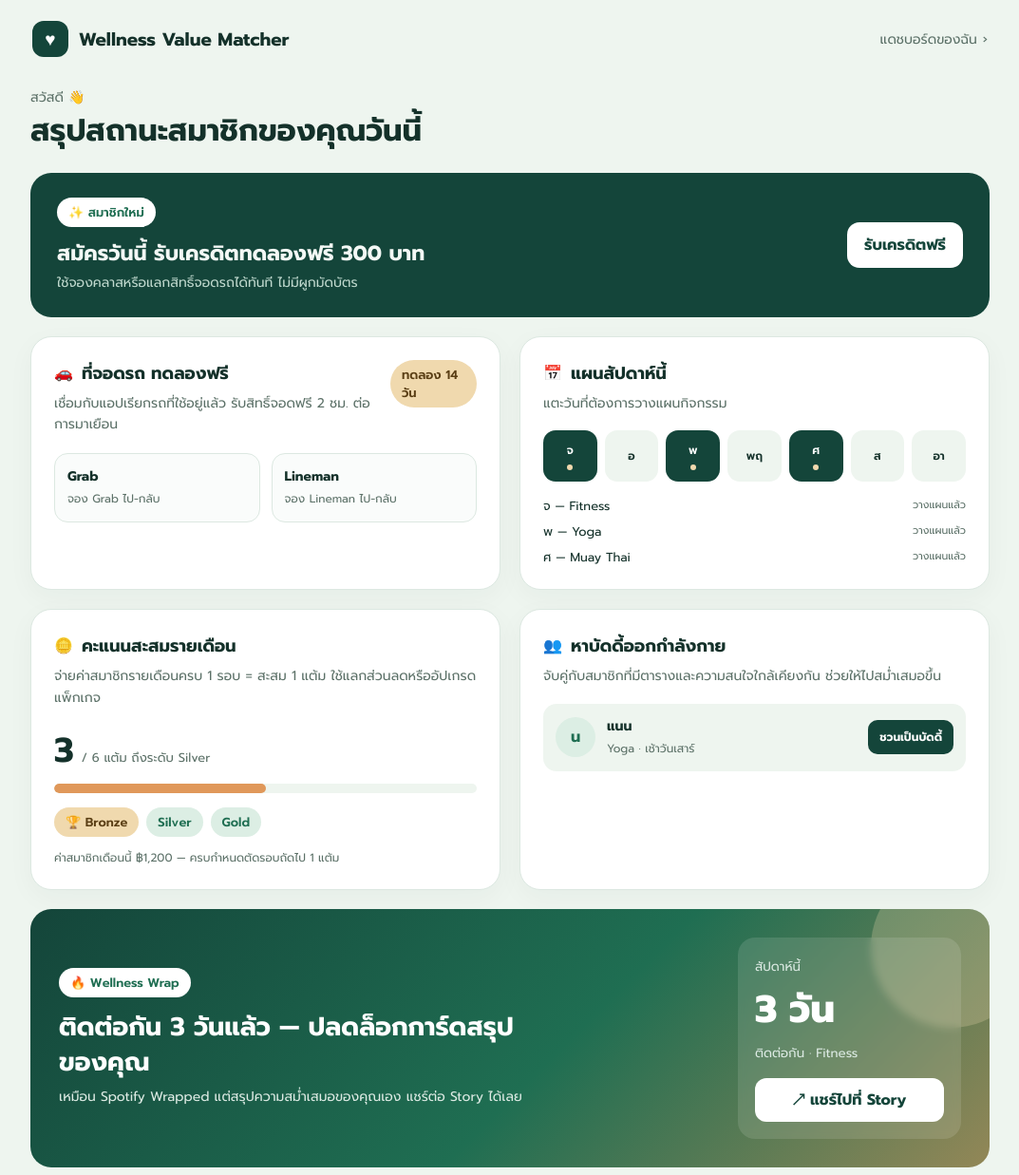
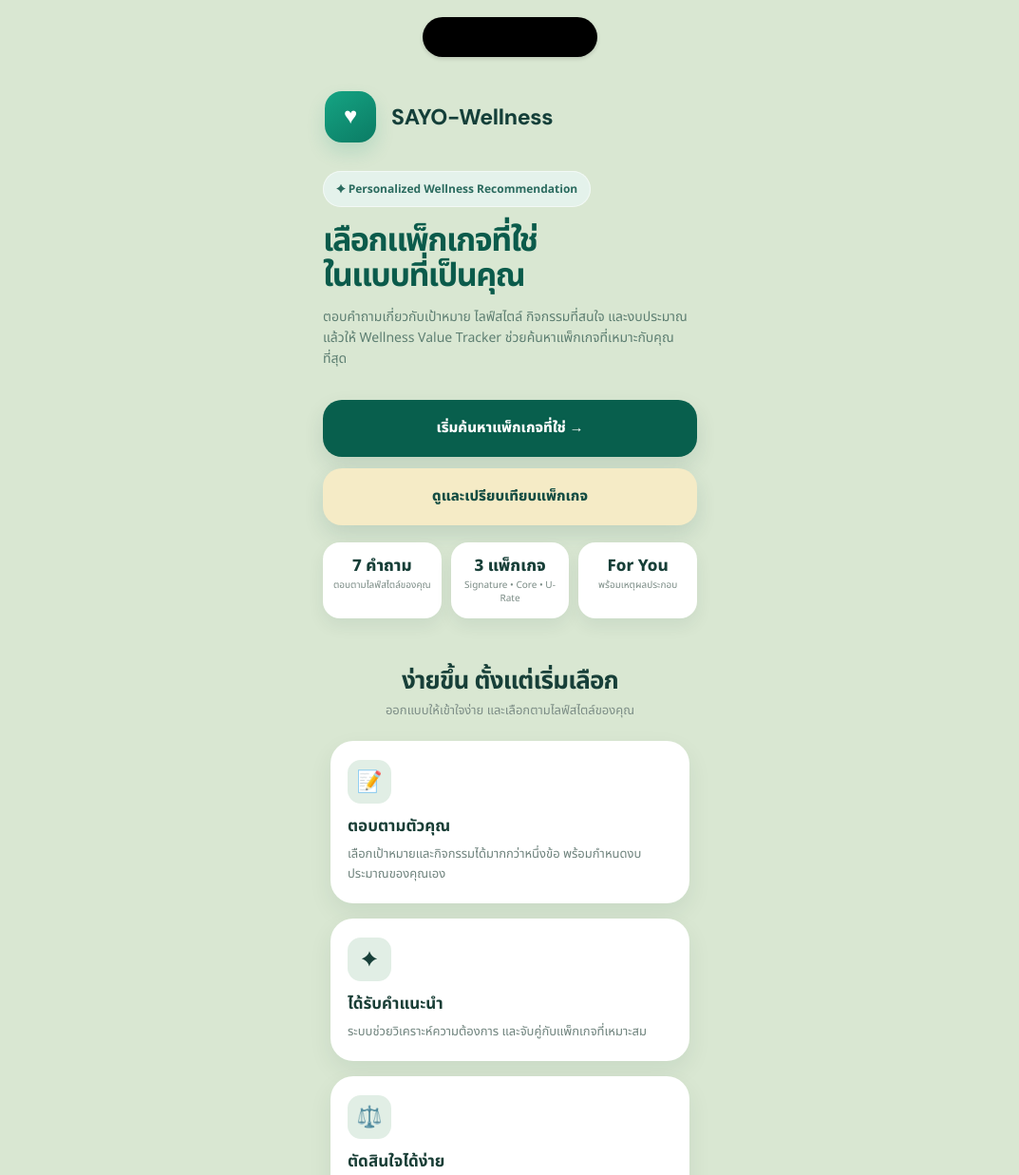
Before and after one commit to ktykitty/DX332-project, a plain HTML site: page index.html in a window 1280 px wide. Shown: the top 1237 px of the page at 95% size, without its empty margins (103-1176 px from the left). Drawn offline with Linux system fonts and the light colour scheme.

Commit message:
Update index.html

```diff
--- a/index.html
+++ b/index.html
@@ -3,249 +3,440 @@
 <head>
   <meta charset="UTF-8" />
   <meta name="viewport" content="width=device-width, initial-scale=1.0" />
-  <title>Wellness Value Matcher</title>
+  <title>SAYO Wellness Landing</title>
+
   <link rel="preconnect" href="https://fonts.googleapis.com">
   <link rel="preconnect" href="https://fonts.gstatic.com" crossorigin>
-  <link href="https://fonts.googleapis.com/css2?family=Prompt:wght@400;500;600;700;800&display=swap" rel="stylesheet">
+  <link href="https://fonts.googleapis.com/css2?family=DM+Sans:wght@400;500;600;700;800&family=Noto+Sans+Thai:wght@400;500;600;700;800&display=swap" rel="stylesheet">
+
   <style>
     :root{
-      --bg:#EEF5EF;
-      --surface:#FFFFFF;
-      --ink:#14312A;
-      --primary:#14453A;
-      --primary2:#1F6E52;
-      --mint:#DCEEE4;
-      --sand:#F0D9AE;
-      --clay:#E0985A;
-      --muted:#5C7168;
-      --line:#DCE8E1;
+      --bg:#d9e7d2;
+      --green:#0c8f72;
+      --green-dark:#085f4d;
+      --text:#173f38;
+      --muted:#75847f;
+      --cream:#f5ebc6;
+      --white:#ffffff;
+      --mint:#e1eee5;
     }
-    *{box-sizing:border-box}
-    body{margin:0;font-family:"Prompt",sans-serif;background:var(--bg);color:var(--ink)}
-    button{font:inherit;cursor:pointer}
-    .container{max-width:1050px;margin:auto;padding:0 20px 64px}
-    .nav{display:flex;align-items:center;justify-content:space-between;padding:22px 2px}
-    .brand{display:flex;align-items:center;gap:11px;font-weight:700;font-size:19px}
-    .logo{width:38px;height:38px;border-radius:12px;background:var(--primary);display:grid;place-items:center;color:white;font-size:19px}
-    .nav-right{display:flex;align-items:center;gap:6px;color:var(--muted);font-size:14px}
-    .hero{margin:8px 0 24px}
-    .hero small{color:var(--muted);font-size:14px}
-    .hero h1{margin:4px 0 0;font-size:32px;line-height:1.25}
-    .stack{display:flex;flex-direction:column;gap:20px}
-    .grid{display:grid;grid-template-columns:1fr 1fr;gap:20px}
-    .card{background:var(--surface);border:1px solid var(--line);border-radius:22px;padding:24px;box-shadow:0 8px 28px rgba(20,49,42,.04)}
-    .section-title{display:flex;align-items:center;gap:9px;color:var(--primary2)}
-    .section-title h2{margin:0;color:var(--ink);font-size:18px}
-    .sub{color:var(--muted);font-size:14px;line-height:1.6;margin:7px 0 0}
-    .pill{display:inline-flex;align-items:center;gap:6px;padding:6px 12px;border-radius:999px;background:var(--mint);color:var(--primary2);font-weight:600;font-size:13px}
-    .pill.sand{background:var(--sand);color:#5A3E14}
-    .pill.light{background:#fff;color:var(--primary2)}
-    .banner{background:var(--primary);color:#F3F8F5;border-radius:22px;padding:26px 28px;display:flex;align-items:center;justify-content:space-between;gap:20px}
-    .banner h3{font-size:22px;line-height:1.45;margin:12px 0 4px}
-    .banner p{margin:0;color:#BFD8CD;font-size:14px}
-    .btn{border:0;border-radius:13px;padding:12px 18px;font-weight:700;transition:.2s}
-    .btn:hover{transform:translateY(-1px)}
-    .btn.white{background:#fff;color:var(--primary)}
-    .btn.primary{background:var(--primary);color:#fff}
-    .btn.connected{background:var(--primary2);color:white}
-    .top-row{display:flex;justify-content:space-between;gap:16px;align-items:flex-start}
-    .app-grid{display:grid;grid-template-columns:1fr 1fr;gap:12px;margin-top:18px}
-    .app-btn{border:1px solid var(--line);background:#FAFCFB;border-radius:14px;padding:13px;text-align:left}
-    .app-btn.active{border-color:var(--primary2);background:var(--mint)}
-    .app-btn strong{display:block;font-size:14px;color:var(--ink)}
-    .app-btn span{font-size:12px;color:var(--muted)}
-    .notice{margin-top:15px;padding:10px 12px;border-radius:10px;background:var(--mint);color:var(--primary2);font-size:13px}
-    .days{display:grid;grid-template-columns:repeat(7,1fr);gap:8px;margin-top:17px}
-    .day{border:0;background:var(--bg);border-radius:13px;padding:11px 4px;color:var(--ink);font-weight:600;font-size:12px;min-height:54px}
-    .day.active{background:var(--primary);color:white}
-    .dot{width:6px;height:6px;border-radius:50%;background:var(--sand);display:block;margin:6px auto 0}
-    .plan-list{list-style:none;padding:0;margin:16px 0 0;display:flex;flex-direction:column;gap:8px}
-    .plan-list li{display:flex;justify-content:space-between;gap:10px;font-size:13px}
-    .plan-list small{color:var(--muted)}
-    .points{display:flex;align-items:baseline;gap:8px;margin-top:17px}
-    .points strong{font-size:36px}
-    .points span{font-size:13px;color:var(--muted)}
-    .progress{height:10px;border-radius:999px;background:var(--bg);overflow:hidden;margin-top:8px}
-    .progress > div{height:100%;width:50%;background:var(--clay);border-radius:999px}
-    .tiers{display:flex;gap:8px;flex-wrap:wrap;margin-top:15px}
-    .footnote{color:var(--muted);font-size:12px;margin:13px 0 0}
-    .buddy{margin-top:17px;background:var(--bg);border-radius:14px;padding:13px;display:flex;align-items:center;justify-content:space-between;gap:12px}
-    .buddy-info{display:flex;align-items:center;gap:12px}
-    .avatar{width:42px;height:42px;border-radius:50%;background:var(--mint);color:var(--primary2);display:grid;place-items:center;font-weight:700}
-    .buddy-info strong{display:block;font-size:14px}
-    .buddy-info span{font-size:12px;color:var(--muted)}
-    .tiny-btn{border:0;border-radius:10px;padding:9px 12px;background:var(--primary);color:white;font-size:12px;font-weight:700}
-    .wrap{position:relative;overflow:hidden;border-radius:22px;padding:30px;background:linear-gradient(135deg,var(--primary) 0%,var(--primary2) 55%,var(--clay) 130%);color:white}
-    .blob{position:absolute;right:-45px;top:-45px;width:170px;height:170px;border-radius:50%;background:rgba(240,217,174,.25)}
-    .wrap-inner{position:relative;display:flex;align-items:center;justify-content:space-between;gap:24px}
-    .wrap-copy{max-width:500px}
-    .wrap-copy h3{font-size:27px;line-height:1.35;margin:13px 0 8px}
-    .wrap-copy p{color:#DCEAE3;font-size:14px;line-height:1.6;margin:0}
-    .story{width:235px;flex:0 0 auto;border-radius:18px;padding:18px;background:rgba(255,255,255,.12);backdrop-filter:blur(4px)}
-    .story small{color:#DCEAE3}
-    .story .big{font-size:40px;font-weight:800;margin:3px 0}
-    .share-btn{width:100%;margin-top:15px;border:0;border-radius:12px;padding:11px;background:white;color:var(--primary);font-weight:700}
-    .shared{margin-top:15px;color:var(--sand);font-size:13px;font-weight:600}
-    @media(max-width:760px){
-      .grid{grid-template-columns:1fr}
-      .banner,.wrap-inner{flex-direction:column;align-items:stretch}
-      .story{width:100%}
-      .hero h1{font-size:27px}
-      .nav-right{display:none}
+
+    *{
+      box-sizing:border-box;
+    }
+
+    html,body{
+      margin:0;
+      padding:0;
+      min-height:100%;
+      font-family:"Noto Sans Thai","DM Sans",sans-serif;
+      background:var(--bg);
+      color:var(--text);
+    }
+
+    body{
+      display:flex;
+      justify-content:center;
+    }
+
+    .landing-shell{
+      width:min(100%,430px);
+      min-height:100vh;
+      background:var(--bg);
+      display:flex;
+      flex-direction:column;
+      overflow:hidden;
+    }
+
+    /* =========================
+       TOP INTERFACE
+    ========================= */
+
+    .landing-topbar{
+      position:relative;
+      padding:96px 20px 14px;
+      display:flex;
+      align-items:center;
+      gap:16px;
+    }
+
+    .landing-topbar::before{
+      content:"";
+      position:absolute;
+      top:18px;
+      left:50%;
+      transform:translateX(-50%);
+      width:184px;
+      height:42px;
+      border-radius:999px;
+      background:#000;
+      box-shadow:0 2px 4px rgba(0,0,0,.14);
+    }
+
+    .landing-brand-icon{
+      width:54px;
+      height:54px;
+      border-radius:18px;
+      background:linear-gradient(145deg,#15a483,#0b7b64);
+      color:white;
+      display:grid;
+      place-items:center;
+      font-size:24px;
+      box-shadow:0 10px 20px rgba(12,143,114,.16);
+      flex:0 0 auto;
+    }
+
+    .landing-topbar-title{
+      font-family:"DM Sans","Noto Sans Thai",sans-serif;
+      font-size:23px;
+      font-weight:800;
+      color:#143f39;
+      letter-spacing:-.3px;
+    }
+
+    /* =========================
+       CONTENT
+    ========================= */
+
+    .landing-content{
+      padding:16px 18px 26px;
+      display:flex;
+      flex-direction:column;
+      gap:14px;
+    }
+
+    .landing-pill{
+      display:inline-flex;
+      align-items:center;
+      gap:8px;
+      width:max-content;
+      max-width:100%;
+      padding:10px 14px;
+      border-radius:999px;
+      background:#e4f2eb;
+      color:#2b6b5f;
+      font-size:12px;
+      font-weight:700;
+      box-shadow:inset 0 0 0 1px rgba(255,255,255,.55);
+    }
+
+    .landing-hero h1{
+      margin:4px 0 14px;
+      font-size:34px;
+      line-height:1.08;
+      letter-spacing:-1.5px;
+      color:#0b5b4b;
+    }
+
+    .landing-hero p{
+      margin:0 0 18px;
+      font-size:14px;
+      line-height:1.55;
+      color:rgba(18,63,55,.62);
+    }
+
+    /* =========================
+       CTA BUTTONS
+    ========================= */
+
+    .cta-stack{
+      display:grid;
+      gap:12px;
+    }
+
+    .cta-large{
+      width:100%;
+      border:0;
+      border-radius:20px;
+      min-height:60px;
+      padding:16px 18px;
+      font-family:inherit;
+      font-size:15px;
+      font-weight:800;
+      cursor:pointer;
+      box-shadow:0 10px 22px rgba(18,63,55,.12);
+    }
+
+    .cta-large.primary{
+      background:var(--green-dark);
+      color:#fff;
+    }
+
+    .cta-large.secondary{
+      background:var(--cream);
+      color:#144d43;
+    }
+
+    .cta-large:active{
+      transform:scale(.99);
+    }
+
+    /* =========================
+       MINI STATS
+    ========================= */
+
+    .feature-grid{
+      display:grid;
+      grid-template-columns:repeat(3,1fr);
+      gap:10px;
+      margin-top:4px;
+      margin-bottom:4px;
+    }
+
+    .feature-mini{
+      background:#fff;
+      border-radius:18px;
+      padding:16px 10px 14px;
+      text-align:center;
+      box-shadow:0 8px 18px rgba(18,63,55,.07);
+    }
+
+    .feature-mini .number{
+      font-size:17px;
+      font-weight:800;
+      color:#173f38;
+      line-height:1.15;
+    }
+
+    .feature-mini .caption{
+      margin-top:4px;
+      color:#7a8b85;
+      font-size:10px;
+      line-height:1.35;
+    }
+
+    /* =========================
+       HOW IT WORKS
+    ========================= */
+
+    .howto-section{
+      text-align:center;
+      margin-top:30px;
+    }
+
+    .howto-section h2{
+      margin:4px 0 6px;
+      font-size:26px;
+      line-height:1.12;
+      letter-spacing:-.8px;
+      color:#173f38;
+    }
+
+    .howto-section p{
+      margin:0;
+      color:#7c8d86;
+      font-size:13px;
+    }
+
+    .info-stack{
+      display:grid;
+      gap:16px;
+      margin-top:8px;
+      padding:0 8px;
+    }
+
+    .info-card{
+      background:#fff;
+      border-radius:24px;
+      padding:20px 18px;
+      box-shadow:0 10px 24px rgba(18,63,55,.08);
+    }
+
+    .info-icon{
+      width:46px;
+      height:46px;
+      border-radius:14px;
+      background:var(--mint);
+      display:grid;
+      place-items:center;
+      font-size:22px;
+      margin-bottom:14px;
+    }
+
+    .info-card h3{
+      margin:0 0 8px;
+      font-size:17px;
+      line-height:1.25;
+      color:#193e36;
+    }
+
+    .info-card p{
+      margin:0;
+      font-size:13px;
+      line-height:1.6;
+      color:#6f837d;
+    }
+
+    /* =========================
+       FOOTER LOGO
+    ========================= */
+
+    .landing-footer-logo{
+      display:flex;
+      justify-content:center;
+      align-items:center;
+      margin:8px 0 6px;
+      padding-bottom:8px;
+    }
+
+    .landing-footer-logo img{
+      width:min(54vw,190px);
+      height:auto;
+      object-fit:contain;
+      display:block;
+    }
+
+    @media(max-width:390px){
+      .landing-topbar{
+        padding-top:90px;
+      }
+
+      .landing-topbar::before{
+        width:172px;
+        height:40px;
+      }
+
+      .landing-topbar-title{
+        font-size:21px;
+      }
+
+      .landing-hero h1{
+        font-size:31px;
+      }
+
+      .feature-mini{
+        padding:14px 8px 13px;
+      }
+
+      .feature-mini .number{
+        font-size:16px;
+      }
     }
   </style>
 </head>
+
 <body>
-  <main class="container">
-    <nav class="nav">
-      <div class="brand"><div class="logo">♥</div>Wellness Value Matcher</div>
-      <div class="nav-right">แดชบอร์ดของฉัน <span>›</span></div>
-    </nav>
 
-    <section class="hero">
-      <small>สวัสดี 👋</small>
-      <h1>สรุปสถานะสมาชิกของคุณวันนี้</h1>
-    </section>
+  <div class="landing-shell">
 
-    <div class="stack">
-      <section class="banner">
-        <div>
-          <span class="pill light">✨ สมาชิกใหม่</span>
-          <h3>สมัครวันนี้ รับเครดิตทดลองฟรี 300 บาท</h3>
-          <p>ใช้จองคลาสหรือแลกสิทธิ์จอดรถได้ทันที ไม่มีผูกมัดบัตร</p>
-        </div>
-        <button class="btn white" id="claimBtn">รับเครดิตฟรี</button>
-      </section>
+    <!-- TOP -->
+    <div class="landing-topbar">
+      <div class="landing-brand-icon">♥</div>
+      <div class="landing-topbar-title">SAYO-Wellness</div>
+    </div>
 
-      <div class="grid">
-        <section class="card">
-          <div class="top-row">
-            <div>
-              <div class="section-title"><span>🚗</span><h2>ที่จอดรถ ทดลองฟรี</h2></div>
-              <p class="sub">เชื่อมกับแอปเรียกรถที่ใช้อยู่แล้ว รับสิทธิ์จอดฟรี 2 ชม. ต่อการมาเยือน</p>
-            </div>
-            <span class="pill sand">ทดลอง 14 วัน</span>
-          </div>
-          <div class="app-grid">
-            <button class="app-btn" data-app="Grab"><strong>Grab</strong><span>จอง Grab ไป-กลับ</span></button>
-            <button class="app-btn" data-app="Lineman"><strong>Lineman</strong><span>จอง Lineman ไป-กลับ</span></button>
-          </div>
-          <div class="notice" id="parkingNotice" style="display:none"></div>
-        </section>
+    <div class="landing-content">
 
-        <section class="card">
-          <div class="section-title"><span>📅</span><h2>แผนสัปดาห์นี้</h2></div>
-          <p class="sub">แตะวันที่ต้องการวางแผนกิจกรรม</p>
-          <div class="days" id="days"></div>
-          <ul class="plan-list" id="planList"></ul>
-        </section>
+      <div class="landing-pill">
+        ✦ Personalized Wellness Recommendation
       </div>
 
-      <div class="grid">
-        <section class="card">
-          <div class="section-title"><span>🪙</span><h2>คะแนนสะสมรายเดือน</h2></div>
-          <p class="sub">จ่ายค่าสมาชิกรายเดือนครบ 1 รอบ = สะสม 1 แต้ม ใช้แลกส่วนลดหรืออัปเกรดแพ็กเกจ</p>
-          <div class="points"><strong>3</strong><span>/ 6 แต้ม ถึงระดับ Silver</span></div>
-          <div class="progress"><div></div></div>
-          <div class="tiers">
-            <span class="pill sand">🏆 Bronze</span><span class="pill">Silver</span><span class="pill">Gold</span>
-          </div>
-          <p class="footnote">ค่าสมาชิกเดือนนี้ ฿1,200 — ครบกำหนดตัดรอบถัดไป 1 แต้ม</p>
-        </section>
+      <div class="landing-hero">
+        <h1>
+          เลือกแพ็กเกจที่ใช่<br>
+          ในแบบที่เป็นคุณ
+        </h1>
 
-        <section class="card">
-          <div class="section-title"><span>👥</span><h2>หาบัดดี้ออกกำลังกาย</h2></div>
-          <p class="sub">จับคู่กับสมาชิกที่มีตารางและความสนใจใกล้เคียงกัน ช่วยให้ไปสม่ำเสมอขึ้น</p>
-          <div class="buddy">
-            <div class="buddy-info">
-              <div class="avatar">น</div>
-              <div><strong>แนน</strong><span>Yoga · เช้าวันเสาร์</span></div>
-            </div>
-            <button class="tiny-btn" id="buddyBtn">ชวนเป็นบัดดี้</button>
-          </div>
-        </section>
+        <p>
+          ตอบคำถามเกี่ยวกับเป้าหมาย ไลฟ์สไตล์ กิจกรรมที่สนใจ และงบประมาณ
+          แล้วให้ Wellness Value Tracker ช่วยค้นหาแพ็กเกจที่เหมาะกับคุณที่สุด
+        </p>
       </div>
 
-      <section class="wrap">
-        <div class="blob"></div>
-        <div class="wrap-inner">
-          <div class="wrap-copy">
-            <span class="pill light">🔥 Wellness Wrap</span>
-            <h3>ติดต่อกัน 3 วันแล้ว — ปลดล็อกการ์ดสรุปของคุณ</h3>
-            <p>เหมือน Spotify Wrapped แต่สรุปความสม่ำเสมอของคุณเอง แชร์ต่อ Story ได้เลย</p>
-          </div>
-          <div class="story">
-            <small>สัปดาห์นี้</small>
-            <div class="big">3 วัน</div>
-            <small>ติดต่อกัน · Fitness</small>
-            <button class="share-btn" id="shareBtn">↗ แชร์ไปที่ Story</button>
-            <div class="shared" id="sharedText" style="display:none">✓ แชร์ไปที่ Story แล้ว</div>
+      <!-- BUTTONS -->
+      <div class="cta-stack">
+        <button class="cta-large primary" onclick="startQuestionnaire()">
+          เริ่มค้นหาแพ็กเกจที่ใช่ →
+        </button>
+
+        <button class="cta-large secondary" onclick="comparePackages()">
+          ดูและเปรียบเทียบแพ็กเกจ
+        </button>
+      </div>
+
+      <!-- MINI CARDS -->
+      <div class="feature-grid">
+
+        <div class="feature-mini">
+          <div class="number">7 คำถาม</div>
+          <div class="caption">
+            ตอบตามไลฟ์สไตล์ของคุณ
           </div>
         </div>
-      </section>
+
+        <div class="feature-mini">
+          <div class="number">3 แพ็กเกจ</div>
+          <div class="caption">
+            Signature • Core • U-Rate
+          </div>
+        </div>
+
+        <div class="feature-mini">
+          <div class="number">For You</div>
+          <div class="caption">
+            พร้อมเหตุผลประกอบ
+          </div>
+        </div>
+
+      </div>
+
+      <!-- HOW TO -->
+      <div class="howto-section">
+        <h2>ง่ายขึ้น ตั้งแต่เริ่มเลือก</h2>
+        <p>
+          ออกแบบให้เข้าใจง่าย และเลือกตามไลฟ์สไตล์ของคุณ
+        </p>
+      </div>
+
+      <!-- INFO CARDS -->
+      <div class="info-stack">
+
+        <div class="info-card">
+          <div class="info-icon">📝</div>
+          <h3>ตอบตามตัวคุณ</h3>
+          <p>
+            เลือกเป้าหมายและกิจกรรมได้มากกว่าหนึ่งข้อ
+            พร้อมกำหนดงบประมาณของคุณเอง
+          </p>
+        </div>
+
+        <div class="info-card">
+          <div class="info-icon">✦</div>
+          <h3>ได้รับคำแนะนำ</h3>
+          <p>
+            ระบบช่วยวิเคราะห์ความต้องการ
+            และจับคู่กับแพ็กเกจที่เหมาะสม
+          </p>
+        </div>
+
+        <div class="info-card">
+          <div class="info-icon">⚖️</div>
+          <h3>ตัดสินใจได้ง่าย</h3>
+          <p>
+            ดูรายละเอียด เปรียบเทียบแพ็กเกจ
+            และเลือกแพ็กเกจที่ต้องการได้ทันที
+          </p>
+        </div>
+
+      </div>
+
+      <!-- ใส่ไฟล์ logo.png ของเธอตรงนี้ -->
+      <div class="landing-footer-logo">
+        <img src="logo.png" alt="SAYO Logo">
+      </div>
+
     </div>
-  </main>
+  </div>
 
   <script>
-    const claimBtn = document.getElementById('claimBtn');
-    claimBtn.addEventListener('click', () => {
-      claimBtn.textContent = '✓ รับเครดิตแล้ว — คงเหลือ 300 บาท';
-      claimBtn.classList.remove('white');
-      claimBtn.classList.add('connected');
-    });
+    function startQuestionnaire(){
+      alert("ไปหน้าคำถาม 7 ข้อ");
+    }
 
-    const appButtons = [...document.querySelectorAll('.app-btn')];
-    const parkingNotice = document.getElementById('parkingNotice');
-    appButtons.forEach(btn => btn.addEventListener('click', () => {
-      appButtons.forEach(b => b.classList.remove('active'));
-      btn.classList.add('active');
-      const app = btn.dataset.app;
-      parkingNotice.style.display = 'block';
-      parkingNotice.textContent = `📍 เชื่อมกับ ${app} แล้ว — สิทธิ์จอดฟรีพร้อมใช้ในทริปถัดไป`;
-    }));
+    function comparePackages(){
+      alert("ไปหน้าเปรียบเทียบแพ็กเกจ");
+    }
+  </script>
 
-    const dayNames = ['จ','อ','พ','พฤ','ศ','ส','อา'];
-    const options = ['Fitness','Yoga','Muay Thai','Onsen'];
-    const planned = {0:'Fitness', 2:'Yoga', 4:'Muay Thai'};
-    const daysEl = document.getElementById('days');
-    const planList = document.getElementById('planList');
-
-    function renderPlanner(){
-      daysEl.innerHTML = '';
-      dayNames.forEach((d,i) => {
-        const btn = document.createElement('button');
-        btn.className = 'day' + (planned[i] ? ' active' : '');
-        btn.innerHTML = `${d}${planned[i] ? '<span class="dot"></span>' : ''}`;
-        btn.addEventListener('click', () => {
-          if(planned[i]) delete planned[i];
-          else planned[i] = options[i % options.length];
-          renderPlanner();
-        });
-        daysEl.appendChild(btn);
-      });
-
-      const entries = Object.entries(planned);
-      if(!entries.length){
-        planList.innerHTML = '<li><span style="color:var(--muted)">ยังไม่มีแผน แตะวันที่ด้านบนเพื่อเริ่ม</span></li>';
-      } else {
-        planList.innerHTML = entries.map(([i,label]) => `<li><span>${dayNames[i]} — ${label}</span><small>วางแผนแล้ว</small></li>`).join('');
-      }
-    }
-    renderPlanner();
-
-    const buddyBtn = document.getElementById('buddyBtn');
-    buddyBtn.addEventListener('click', () => {
-      buddyBtn.textContent = '✓ ส่งคำขอแล้ว';
-      buddyBtn.style.background = 'transparent';
-      buddyBtn.style.color = 'var(--primary2)';
-    });
-
-    const shareBtn = document.getElementById('shareBtn');
-    const sharedText = document.getElementById('sharedText');
-    shareBtn.addEventListener('click', () => {
-      shareBtn.style.display = 'none';
-      sharedText.style.display = 'block';
-    });
-  </script>
 </body>
 </html>
```
